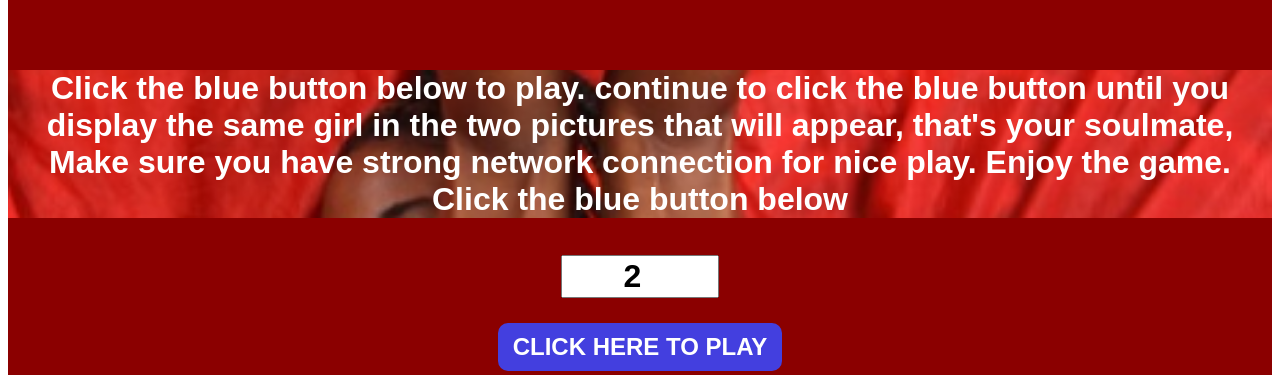
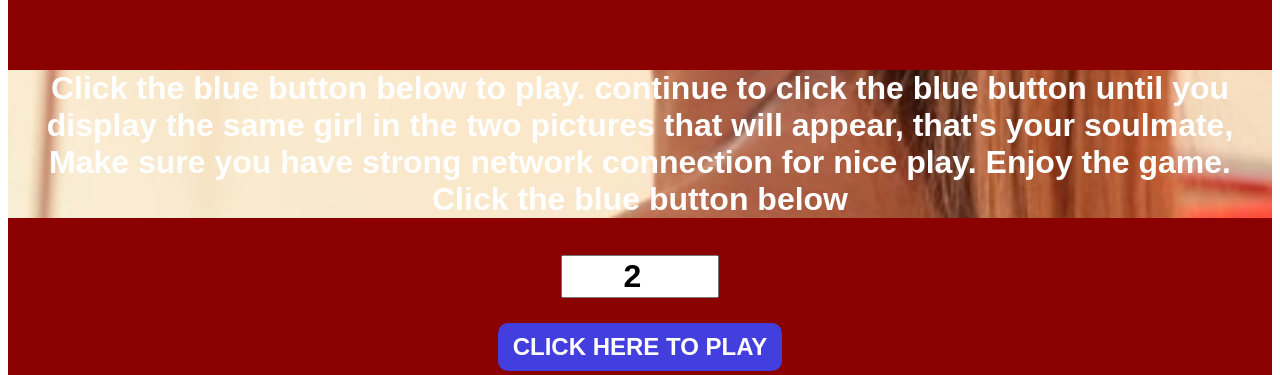
Before and after one commit to Tatin13/HookpandaDate18, a plain HTML site: page index.html in a window 1280 px wide. Shown: the part 265-640 px from the top of the page. Drawn offline with Linux system fonts and the light colour scheme.

Commit message:
Update style.css

```diff
--- a/style.css
+++ b/style.css
@@ -66,7 +66,7 @@ body{
 }
 
 .disc{
- background-image: url(11.jpg);
+ background-image: url(1.jpg);
 background-repeat: no-repeat;
 background-position: center;
 background-size: cover;
```
